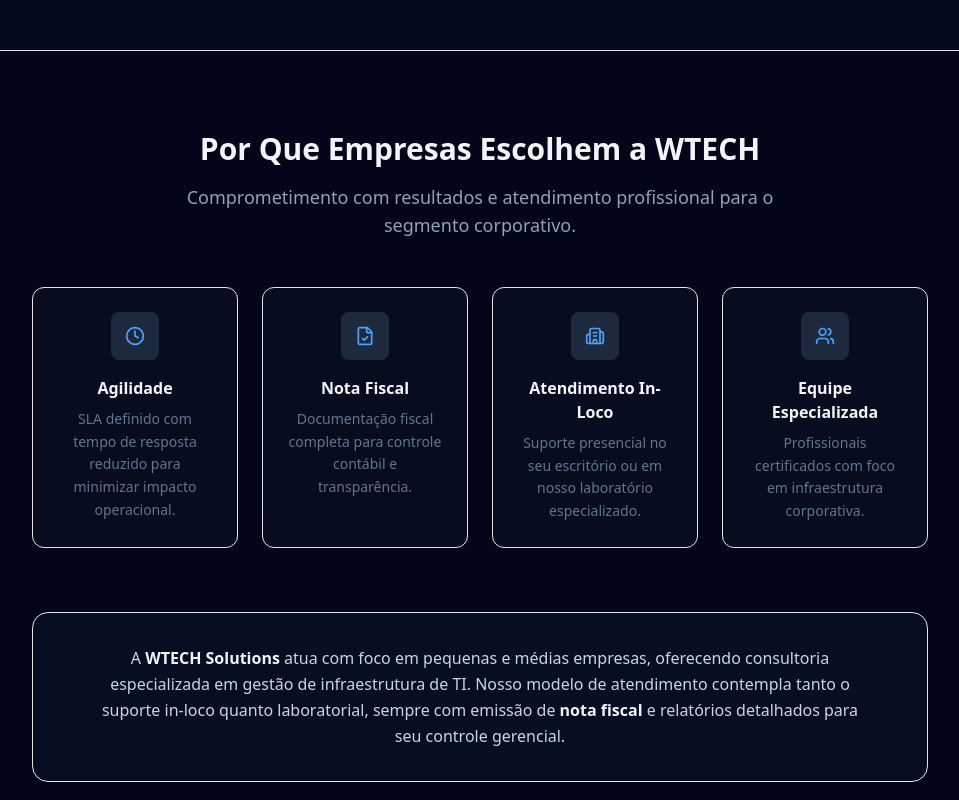
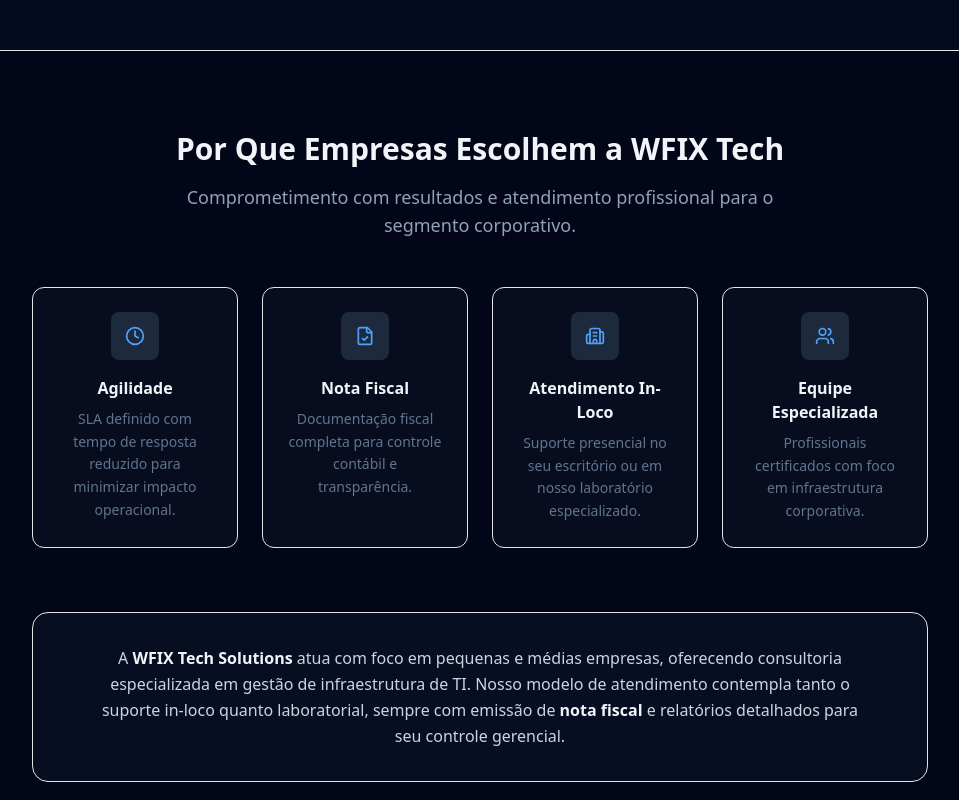
Before and after one commit to wheslancardoso/wtechprot, a Next.js app: page / in a window 1280 px wide. Shown: the part 1320-2120 px from the top of the page, without its empty margins (160-1119 px from the left). Built offline with nearby package versions, Linux system fonts and the light colour scheme; no server answers.

Commit message:
feat: brand name update to WFIX Tech on landing pages and layouts

```diff
--- a/src/app/consultoria-para-empresas/layout.tsx
+++ b/src/app/consultoria-para-empresas/layout.tsx
@@ -2,7 +2,7 @@ import type { Metadata } from 'next'
 import Script from 'next/script'
 
 export const metadata: Metadata = {
-    title: 'WTECH Solutions | Gestão de TI e Infraestrutura Corporativa',
+    title: 'WFIX Tech Solutions | Gestão de TI e Infraestrutura Corporativa',
     description: 'Soluções corporativas de gestão de infraestrutura de TI para pequenas e médias empresas. Reduza custos e aumente produtividade com suporte especializado.',
     robots: 'noindex, nofollow', // Página ponte - não indexar
 }
@@ -46,7 +46,7 @@ j=d.createElement(s),dl=l!='dataLayer'?'&l='+l:'';j.async=true;j.src=
                                 W
                             </div>
                             <span className="font-bold text-xl tracking-tight text-slate-100">
-                                WTECH <span className="text-slate-400 font-normal">Solutions</span>
+                                WFIX Tech <span className="text-slate-400 font-normal">Solutions</span>
                             </span>
                         </div>
                     </div>
@@ -61,7 +61,7 @@ j=d.createElement(s),dl=l!='dataLayer'?'&l='+l:'';j.async=true;j.src=
                 <footer className="bg-slate-900 border-t border-slate-800 py-10">
                     <div className="container mx-auto px-4 text-center">
                         <p className="text-sm text-slate-300 font-medium mb-2">
-                            WTECH Solutions Corporate - Soluções em Tecnologia
+                            WFIX Tech Solutions Corporate - Soluções em Tecnologia
                         </p>
                         <p className="text-xs text-slate-500 mb-3">
                             CNPJ: 64.928.869/0001-83
--- a/src/app/consultoria-para-empresas/page.tsx
+++ b/src/app/consultoria-para-empresas/page.tsx
@@ -175,7 +175,7 @@ export default function ConsultoriaPage() {
                     <div className="max-w-4xl mx-auto">
                         <div className="text-center mb-12">
                             <h2 className="text-2xl md:text-3xl font-bold text-slate-100 mb-4">
-                                Por Que Empresas Escolhem a WTECH
+                                Por Que Empresas Escolhem a WFIX Tech
                             </h2>
                             <p className="text-slate-400 text-lg max-w-2xl mx-auto">
                                 Comprometimento com resultados e atendimento profissional para o segmento corporativo.
@@ -200,7 +200,7 @@ export default function ConsultoriaPage() {
                         {/* Texto Corporativo */}
                         <div className="mt-16 p-8 rounded-2xl bg-slate-900/50 border border-slate-800">
                             <p className="text-slate-300 text-center leading-relaxed max-w-3xl mx-auto">
-                                A <strong className="text-slate-100">WTECH Solutions</strong> atua com foco em
+                                A <strong className="text-slate-100">WFIX Tech Solutions</strong> atua com foco em
                                 pequenas e médias empresas, oferecendo consultoria especializada em gestão de
                                 infraestrutura de TI. Nosso modelo de atendimento contempla tanto o suporte
                                 in-loco quanto laboratorial, sempre com emissão de <strong className="text-slate-100">nota fiscal</strong> e
--- a/src/app/manutencao/page.tsx
+++ b/src/app/manutencao/page.tsx
@@ -15,7 +15,7 @@ const getTenantData = unstable_cache(
   async () => {
     let whatsappNumber = '5561999999999' // Fallback
     let formattedPhone = '(61) 99999-9999'
-    let brandName = 'LAN.TECH' // Fallback Brand
+    let brandName = 'WFIX Tech' // Fallback Brand
 
     try {
       const supabase = await createAdminClient()
--- a/src/app/page.tsx
+++ b/src/app/page.tsx
@@ -2,7 +2,7 @@ import { BusinessLanding } from "@/components/landing/business-landing"
 import { Metadata } from "next"
 
 export const metadata: Metadata = {
-  title: "WTECH | Consultoria e Gestão de TI para Empresas",
+  title: "WFIX Tech | Consultoria e Gestão de TI para Empresas",
   description: "Especizalistas em gestão de ciclo de vida de ativos, infraestrutura de redes e suporte técnico corporativo para PMEs.",
 }
 
--- a/src/components/landing/business-landing.tsx
+++ b/src/components/landing/business-landing.tsx
@@ -109,7 +109,7 @@ export function BusinessLanding() {
                             {/* Fallback icon se não tiver logo */}
                             <Building2 className="w-6 h-6 text-blue-400" />
                         </div>
-                        <span>WTECH <span className="text-slate-500 text-sm font-normal">Corporativo</span></span>
+                        <span>WFIX Tech <span className="text-slate-500 text-sm font-normal">Corporativo</span></span>
                     </div>
 
                     <div className="flex items-center gap-4">
@@ -213,7 +213,7 @@ export function BusinessLanding() {
                         <div className="max-w-4xl mx-auto">
                             <div className="text-center mb-12">
                                 <h2 className="text-2xl md:text-3xl font-bold text-slate-100 mb-4">
-                                    Por Que Empresas Escolhem a WTECH
+                                    Por Que Empresas Escolhem a WFIX Tech
                                 </h2>
                                 <p className="text-slate-400 text-lg max-w-2xl mx-auto">
                                     Comprometimento com resultados e atendimento profissional para o segmento corporativo.
@@ -238,7 +238,7 @@ export function BusinessLanding() {
                             {/* Texto Corporativo */}
                             <div className="mt-16 p-8 rounded-2xl bg-slate-900/50 border border-slate-800">
                                 <p className="text-slate-300 text-center leading-relaxed max-w-3xl mx-auto">
-                                    A <strong className="text-slate-100">WTECH Solutions</strong> atua com foco em
+                                    A <strong className="text-slate-100">WFIX Tech Solutions</strong> atua com foco em
                                     pequenas e médias empresas, oferecendo consultoria especializada em gestão de
                                     infraestrutura de TI. Nosso modelo de atendimento contempla tanto o suporte
                                     in-loco quanto laboratorial, sempre com emissão de <strong className="text-slate-100">nota fiscal</strong> e
@@ -357,7 +357,7 @@ export function BusinessLanding() {
 
             <footer className="py-8 border-t border-white/5 bg-slate-950 text-slate-500 text-center text-sm">
                 <div className="container mx-auto px-4">
-                    <p>© {new Date().getFullYear()} WTECH Solutions. CNPJ: 64.928.869/0001-83</p>
+                    <p>© {new Date().getFullYear()} WFIX Tech Solutions. CNPJ: 64.928.869/0001-83</p>
                     <div className="flex justify-center gap-4 mt-4">
                         <Link href="/politica-privacidade" className="hover:text-white">Política de Privacidade</Link>
                         <Link href="/termos-uso" className="hover:text-white">Termos de Uso</Link>
```
